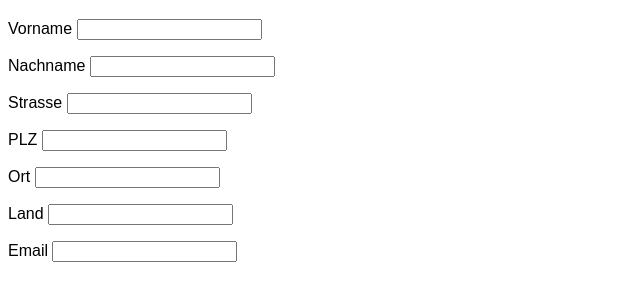
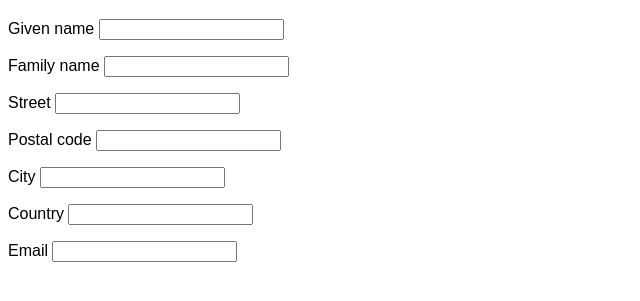
Before and after one commit to shanselm-ergon/autofill-capacitor-demo, a website: page src/index.html in a window 1280 px wide. Shown: the part 61-362 px from the top of the page, without its empty margins (0-640 px from the left). Drawn offline with Linux system fonts and the light colour scheme.

Commit message:
use english labels :)

```diff
--- a/src/index.html
+++ b/src/index.html
@@ -13,27 +13,27 @@
 <form>
     <!-- https://developer.mozilla.org/en-US/docs/Web/HTML/Attributes/autocomplete#values -->
     <p>
-        <label for="first-name">Vorname</label>
+        <label for="first-name">Given name</label>
         <input id="first-name" name="first-name" autocomplete="given-name">
     </p>
     <p>
-        <label for="last-name">Nachname</label>
+        <label for="last-name">Family name</label>
         <input id="last-name" name="last-name" autocomplete="family-name">
     </p>
     <p>
-        <label for="street">Strasse</label>
+        <label for="street">Street</label>
         <input id="street" name="street" autocomplete="street-address">
     </p>
     <p>
-        <label for="zip">PLZ</label>
+        <label for="zip">Postal code</label>
         <input id="zip" name="zip" autocomplete="postal-code">
     </p>
     <p>
-        <label for="city">Ort</label>
+        <label for="city">City</label>
         <input id="city" name="city" autocomplete="address-level2">
     </p>
     <p>
-        <label for="country">Land</label>
+        <label for="country">Country</label>
         <input id="country" name="country" autocomplete="country-name">
     </p>
     <p>
```
